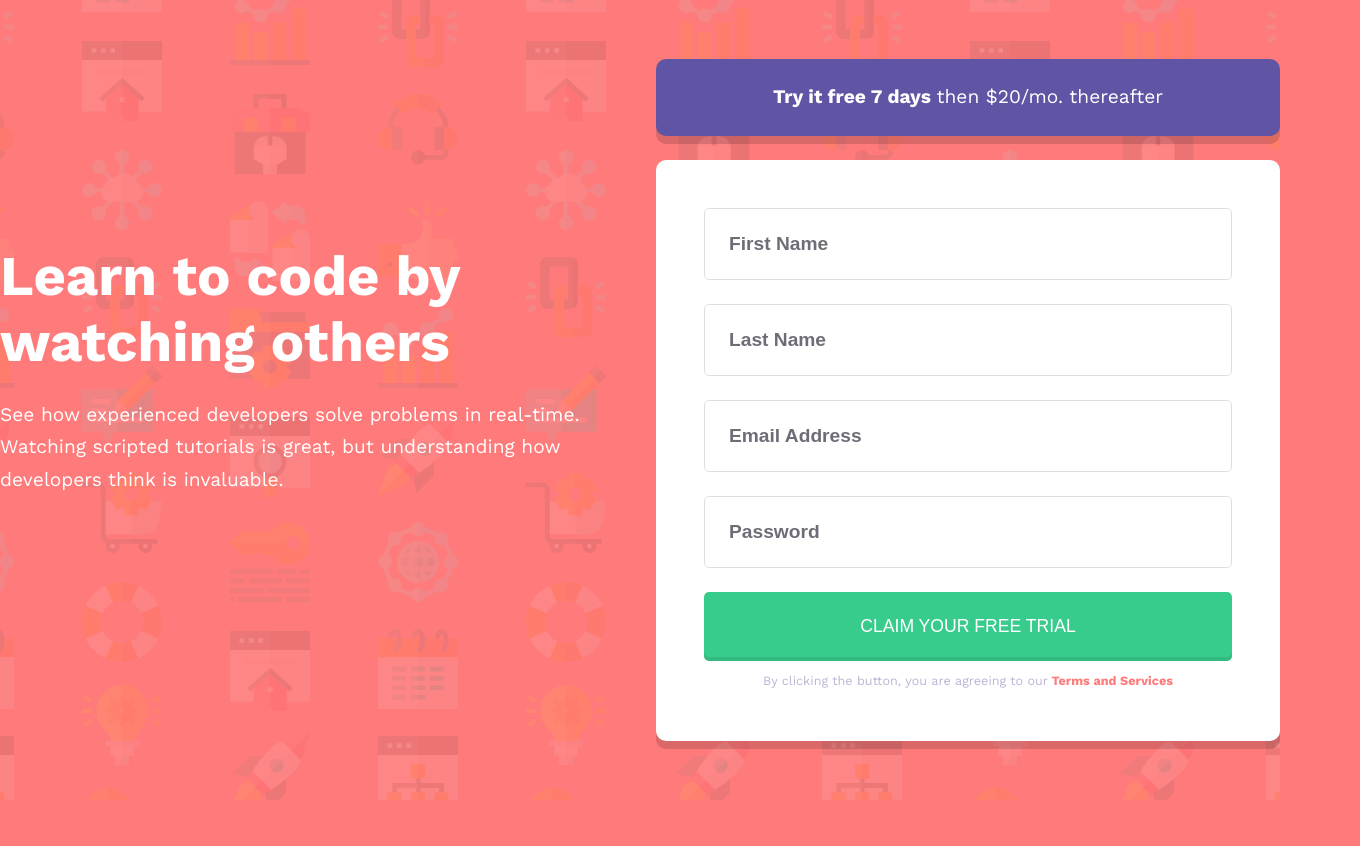
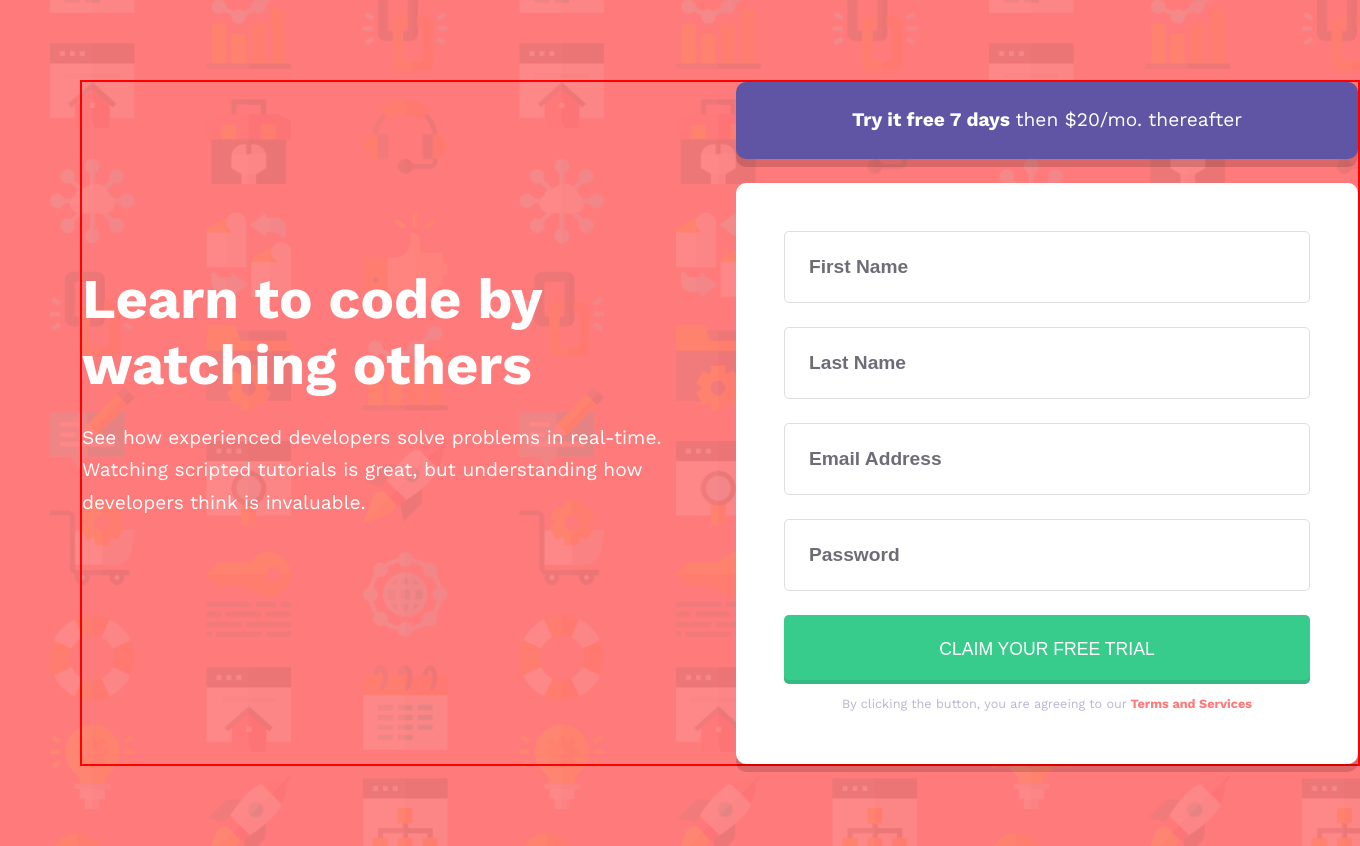
Before and after one commit to shekinahwebdev/SIGNUP-FORM-PAGE, a React (Vite) app: page / in a window 1280 px wide. Shown: the whole page, 1360 px wide, since content can reach past the window. Before the commit the page ends 800 px from the top, so only its background shows below. Built offline with nearby package versions, Linux system fonts and the light colour scheme; a web font is replaced by a local one.

Commit message:
Made adjustment

```diff
--- a/src/App.css
+++ b/src/App.css
@@ -191,8 +191,9 @@ input::placeholder {
     grid-template-rows: auto;
     column-gap: 2rem;
     padding: 0em;
+    border: 2px solid red;
+    margin: 5rem;
   }
-
   .signup_page {
     width: 100%;
     padding: 0;
```
